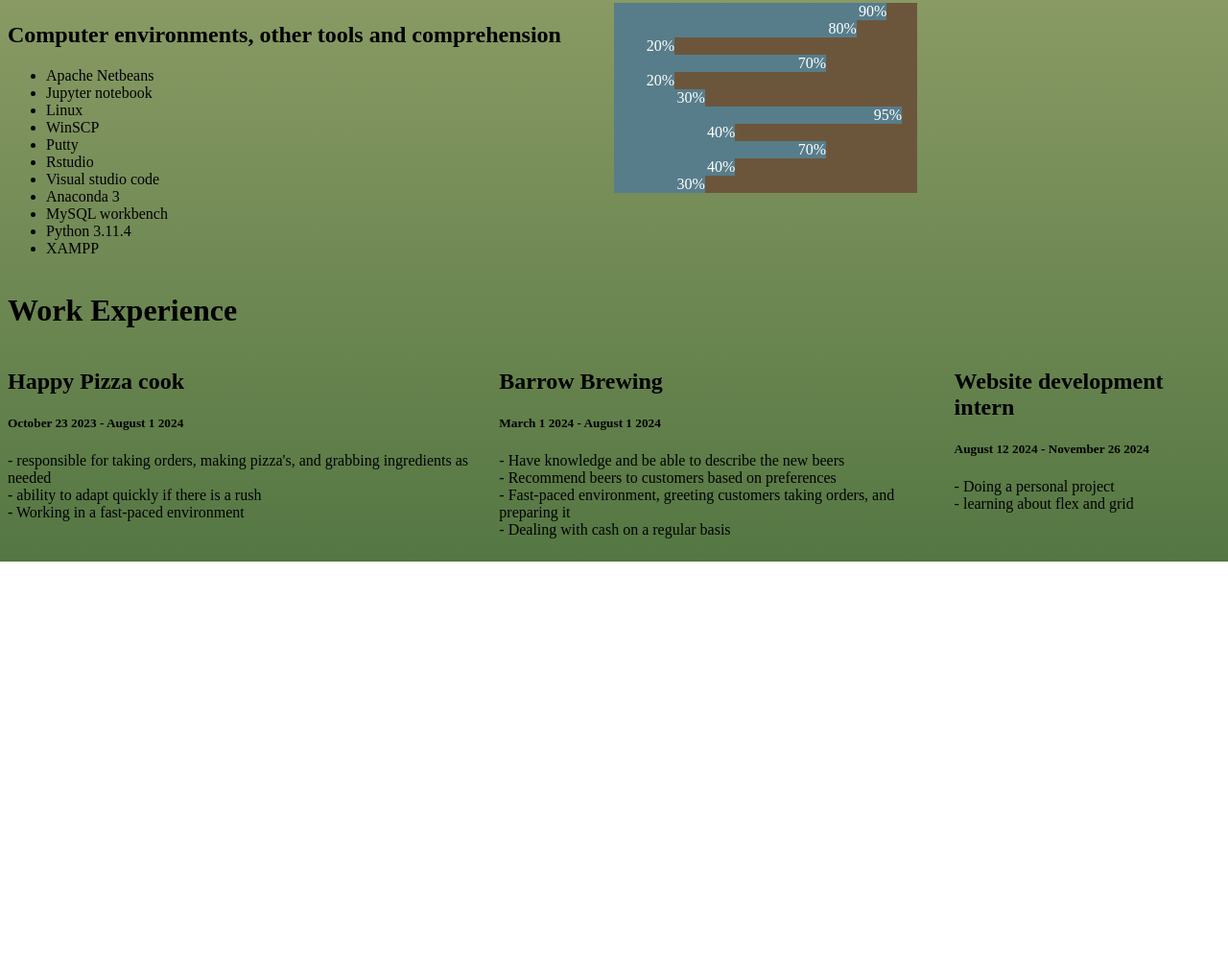
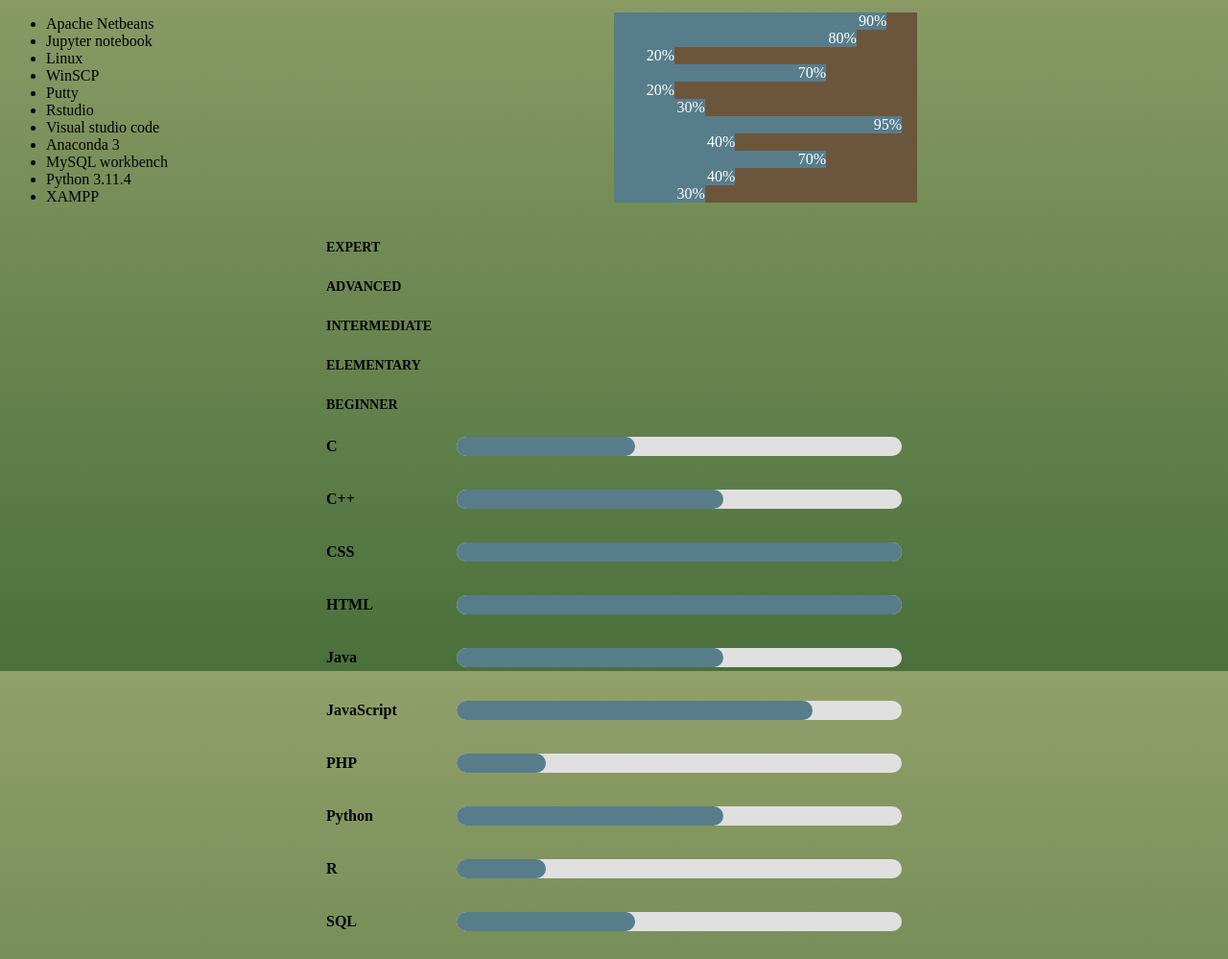
Before and after one commit to Skids298/Portfolio, a plain HTML site: page resume_website/Home.html in a window 1280 px wide. Shown: the part 1701-2700 px from the top of the page at 96% size. Before the commit the page ends 2286 px from the top, so only its background shows below. Drawn offline with Linux system fonts and the light colour scheme.

Commit message:
8/27/2024 12:19

```diff
--- a/resume_website/Home.html
+++ b/resume_website/Home.html
@@ -53,7 +53,7 @@
             .Self-image{
                 display: block;
                 margin-left: auto;
-                margin-top: 5cm;
+                margin-top: 15%;
                 margin-right: auto;
                 animation: fade-in linear forwards;
                 animation-timeline: view();
@@ -65,8 +65,8 @@
             }
 
             .introduction{
-                margin-left: 10cm;
-                margin-right: 10cm;
+                margin-left: 20%;
+                margin-right: 20%;
             }
             .experience{
                 display: flex;
@@ -97,11 +97,13 @@
                 }
                 to {
                    opacity: 1;
-                   transform: translateX(0px);
+                   transform: translateX(50px);
                 }
             }
+
             .container-grade{
                 position: relative;
+                margin-top: 10%;
                 width: 50%;
                 background-color: #6C563B;
                 text-align: right;
@@ -123,6 +125,7 @@
 
             .container-experiance{
                 position: relative;
+                margin-top: 12%;
                 width: 50%;
                 background-color: #6C563B;
                 text-align: right;
@@ -140,7 +143,7 @@
                 .SQL            {width:20%; background-color: #577D8B ;}
             .container-tools{
                 position: relative;
-
+                margin-top: 10%;
                 width: 50%;
                 background-color: #6C563B;
                 text-align: right;
@@ -157,6 +160,55 @@
             .MySQLworkbench     {width:70%; background-color: #577D8B ;}
             .Python             {width:40%; background-color: #577D8B ;}
             .XAMPP              {width:30%; background-color: #577D8B ;}
+
+
+#Languages-container {
+  display: flex;
+  flex-direction: column;
+  gap: 20px;
+  max-width: 600px;
+  margin: auto;
+  padding: 20px;
+}
+
+.language-skill {
+  display: flex;
+  align-items: center;
+  margin-bottom: 15px;
+}
+
+.skill-ribbon {
+  flex: 1;
+  font-weight: bold;
+  margin-right: 20px;
+  text-align: left;
+}
+
+.skill-bar {
+  flex: 4;
+  background-color: #e0e0e0;
+  height: 20px;
+  border-radius: 10px;
+  position: relative;
+}
+
+.comprehension {
+  height: 100%;
+  background-color: #577D8B;
+  border-radius: 10px;
+}
+
+.expert { width: 100%; }
+.advanced { width: 80%; }
+.intermediate { width: 60%; }
+.elementary { width: 40%; }
+.beginner { width: 20%; }
+
+.skill-level-text {
+  font-size: 14px;
+  margin-bottom: 5px;
+  font-weight: bold;
+}
 
         </style>
     </head>
@@ -188,6 +240,8 @@
         </div>
 
         <!--EDUCATION ACCOMPLISHMENTS-->
+
+
         <h1>Education</h1>
         <div class="Education-container">
             <div class="education-item">
@@ -224,7 +278,6 @@
                     <div class="Telecomunications_Networks">A</div>
                     <div class="WebDevelopment">A</div>
                 </div>
-
             </div>
             <div class="education-item">
                 <h2>Languages learned and comprehension</h2>
@@ -289,6 +342,77 @@
             </div>
         </div>
 
+
+    <div id="Languages-container">
+        <div class="skill-level-text">EXPERT</div>
+        <div class="skill-level-text">ADVANCED</div>
+        <div class="skill-level-text">INTERMEDIATE</div>
+        <div class="skill-level-text">ELEMENTARY</div>
+        <div class="skill-level-text">BEGINNER</div>
+
+        <div class="language-skill">
+          <div class="skill-ribbon">C</div>
+          <div class="skill-bar">
+            <div class="comprehension elementary"></div>
+          </div>
+        </div>
+        <div class="language-skill">
+          <div class="skill-ribbon">C++</div>
+          <div class="skill-bar">
+            <div class="comprehension intermediate"></div>
+          </div>
+        </div>
+        <div class="language-skill">
+          <div class="skill-ribbon">CSS</div>
+          <div class="skill-bar">
+            <div class="comprehension expert"></div>
+          </div>
+        </div>
+        <div class="language-skill">
+          <div class="skill-ribbon">HTML</div>
+          <div class="skill-bar">
+            <div class="comprehension expert"></div>
+          </div>
+        </div>
+        <div class="language-skill">
+          <div class="skill-ribbon">Java</div>
+          <div class="skill-bar">
+            <div class="comprehension intermediate"></div>
+          </div>
+        </div>
+        <div class="language-skill">
+            <div class="skill-ribbon">JavaScript</div>
+            <div class="skill-bar">
+              <div class="comprehension advanced"></div>
+            </div>
+          </div>
+          <div class="language-skill">
+            <div class="skill-ribbon">PHP</div>
+            <div class="skill-bar">
+              <div class="comprehension beginner"></div>
+            </div>
+          </div>
+          <div class="language-skill">
+            <div class="skill-ribbon">Python</div>
+            <div class="skill-bar">
+              <div class="comprehension intermediate"></div>
+            </div>
+          </div>
+          <div class="language-skill">
+            <div class="skill-ribbon">R</div>
+            <div class="skill-bar">
+              <div class="comprehension beginner"></div>
+            </div>
+          </div>
+          <div class="language-skill">
+            <div class="skill-ribbon">SQL</div>
+            <div class="skill-bar">
+              <div class="comprehension elementary"></div>
+            </div>
+          </div>
+
+      </div>
+
         <!--WORK EXPERIANCE AND RESPONSIBILITIES-->
             <h1>Work Experience</h1>
             <div class="experience">
```
